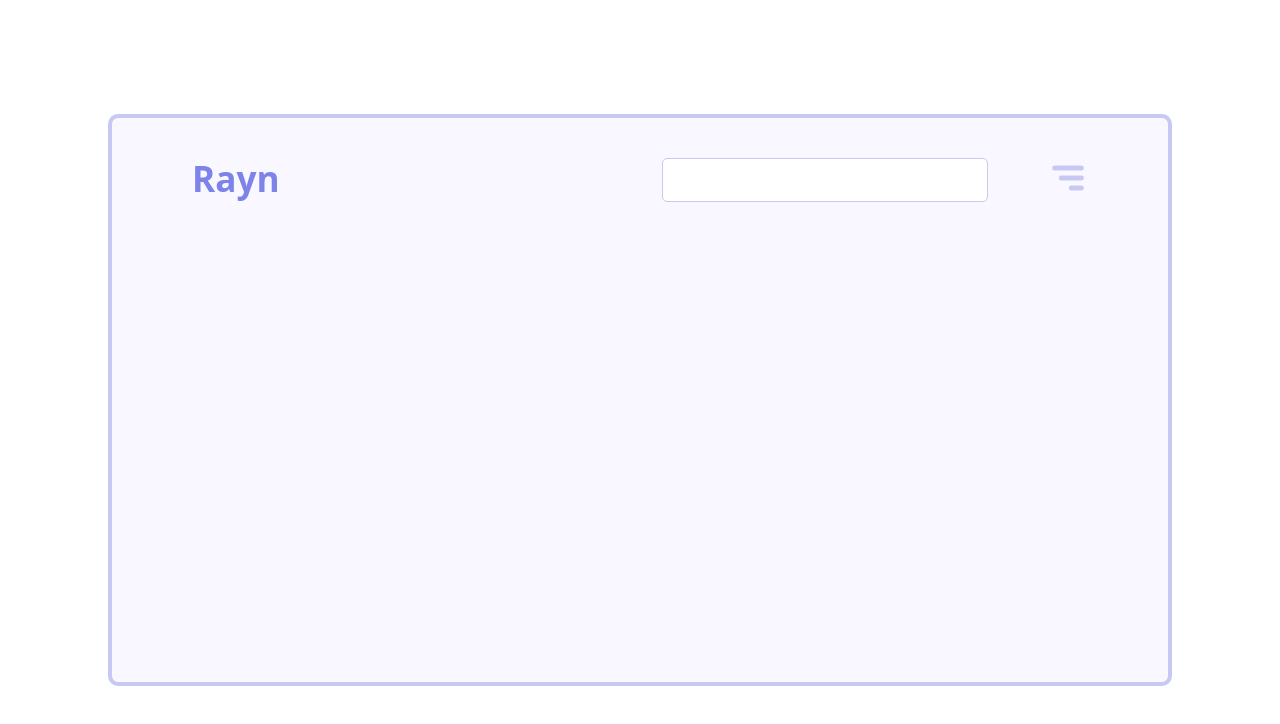
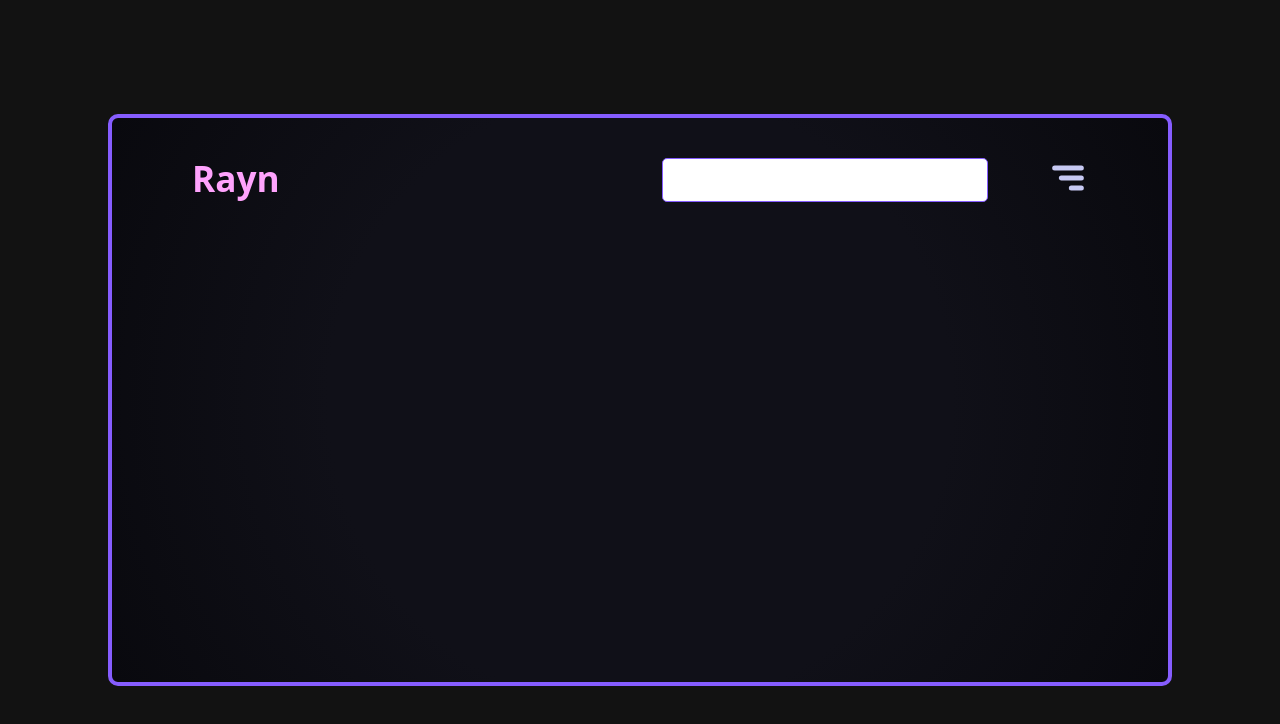
Before and after one commit to Nxlq/weather-app, a website: page dist/index.html in a window 1280 px wide. Drawn offline with Linux system fonts and the light colour scheme.

Commit message:
change apps color scheme

```diff
--- a/src/styles.css
+++ b/src/styles.css
@@ -353,9 +353,12 @@ template {
 
 :root {
   box-sizing: border-box;
-  --border-color: rgb(199, 201, 243);
-  --background-color: rgb(249, 247, 255);
-  --logo-color: rgb(125, 131, 232);
+  --border-color: #865dff;
+  /* --border-color: rgb(199, 201, 243); */
+  --background-color: #191825;
+  /* --background-color: rgb(249, 247, 255); */
+  --logo-color: #ffa3fd;
+  /* --logo-color: rgb(125, 131, 232); */
   font-family: system-ui, -apple-system, BlinkMacSystemFont, "Segoe UI", Roboto,
     Oxygen, Ubuntu, Cantarell, "Open Sans", "Helvetica Neue", sans-serif;
   --weather-display-bigfont: 7.5rem;
@@ -368,6 +371,7 @@ body {
   flex-direction: column;
   align-items: center;
   justify-content: center;
+  background-color: #121212;
 }
 
 h1,
@@ -380,7 +384,12 @@ h5 {
 }
 
 #app-content {
-  background-color: var(--background-color);
+  background: rgb(16, 16, 24);
+  background: radial-gradient(
+    circle,
+    rgba(16, 16, 24, 1) 52%,
+    rgba(9, 9, 14, 1) 100%
+  );
   width: 70%;
   padding: 40px 80px;
   border: solid 4px var(--border-color);
```
